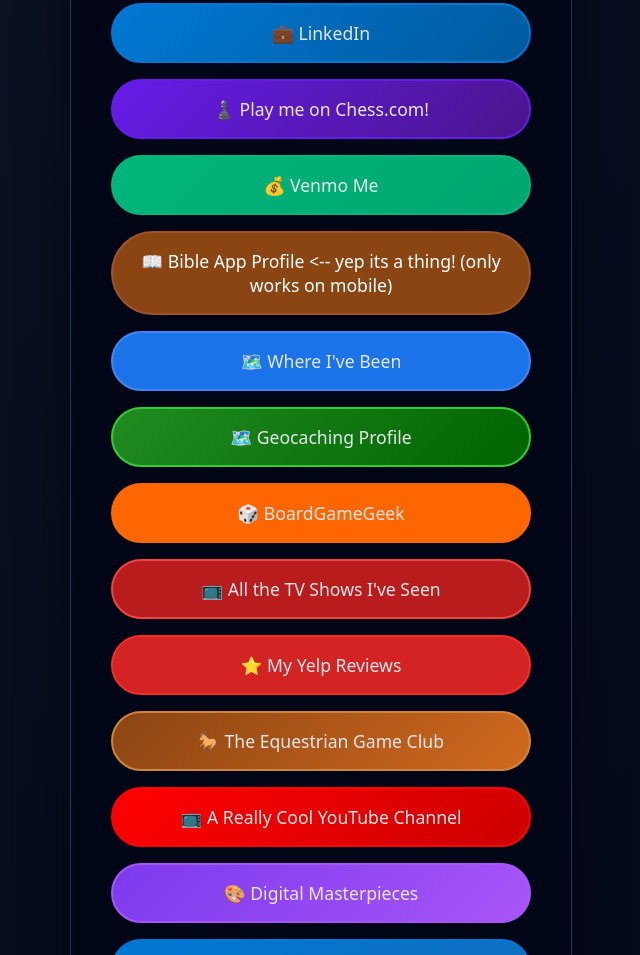
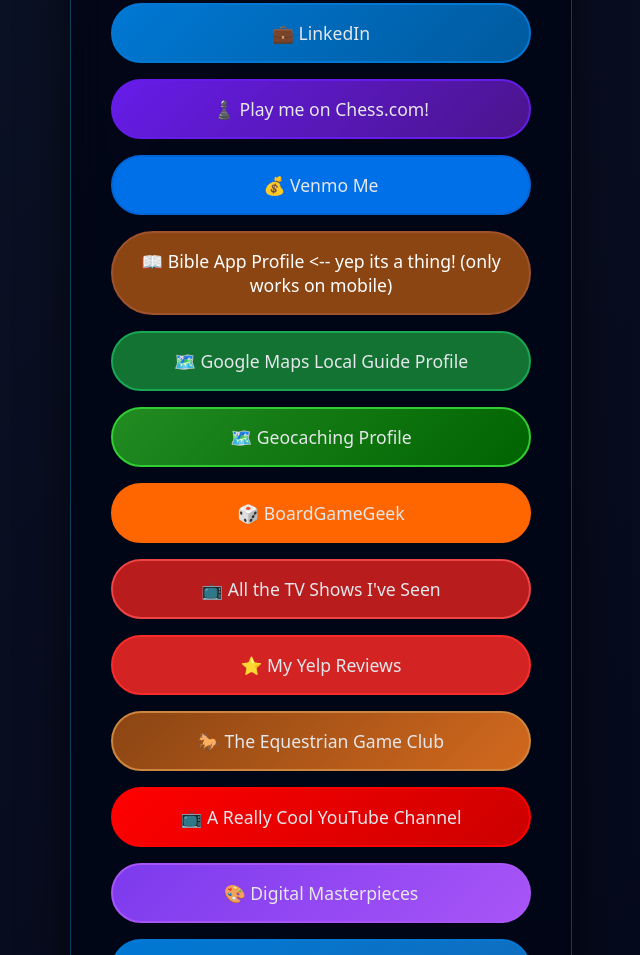
Before and after one commit to Alienpony/First, a plain HTML site: page index.html in a window 1280 px wide. Shown: the part 876-1831 px from the top of the page, without its empty margins (319-959 px from the left). Drawn offline with Linux system fonts and the light colour scheme.

Commit message:
Update index.html

```diff
--- a/index.html
+++ b/index.html
@@ -217,12 +217,12 @@
   background: linear-gradient(135deg, #a855f7, #7c3aed);
   transform: translateY(-3px);
 }
-  .links a.venmo {
-  background: linear-gradient(135deg, #00b67a, #00a671);
-  border-color: #00b67a;
+.links a.venmo {
+  background: #0070E8;
+  border-color: #0066D6;
 }
 .links a.venmo:hover {
-  background: linear-gradient(135deg, #00d4a1, #00b67a);
+  background: #0066D6;
   transform: translateY(-3px);
 }
   .links a.serializd {
@@ -234,11 +234,11 @@
   transform: translateY(-3px);
 }
 .links a.maps {
-  background: #1a73e8;
-  border-color: #4285f4;
+  background: #137333;
+  border-color: #1aa753;
 }
 .links a.maps:hover {
-  background: #4285f4;
+  background: #1aa753;
   transform: translateY(-3px);
 }
 .links a.bible {
@@ -332,7 +332,7 @@
   📖 Bible App Profile <-- yep its a thing! (only works on mobile)
 </a>
       <a href="https://maps.app.goo.gl/cvS6fV1PzWpm1yuJ6?g_st=ac" target="_blank" class="maps" rel="noopener">
-  🗺️ Where I've Been
+  🗺️ Google Maps Local Guide Profile
 </a>
         <a href="https://coord.info/PR1AF9XR" target="_blank" class="geocaching" rel="noopener">
         🗺️ Geocaching Profile
```
